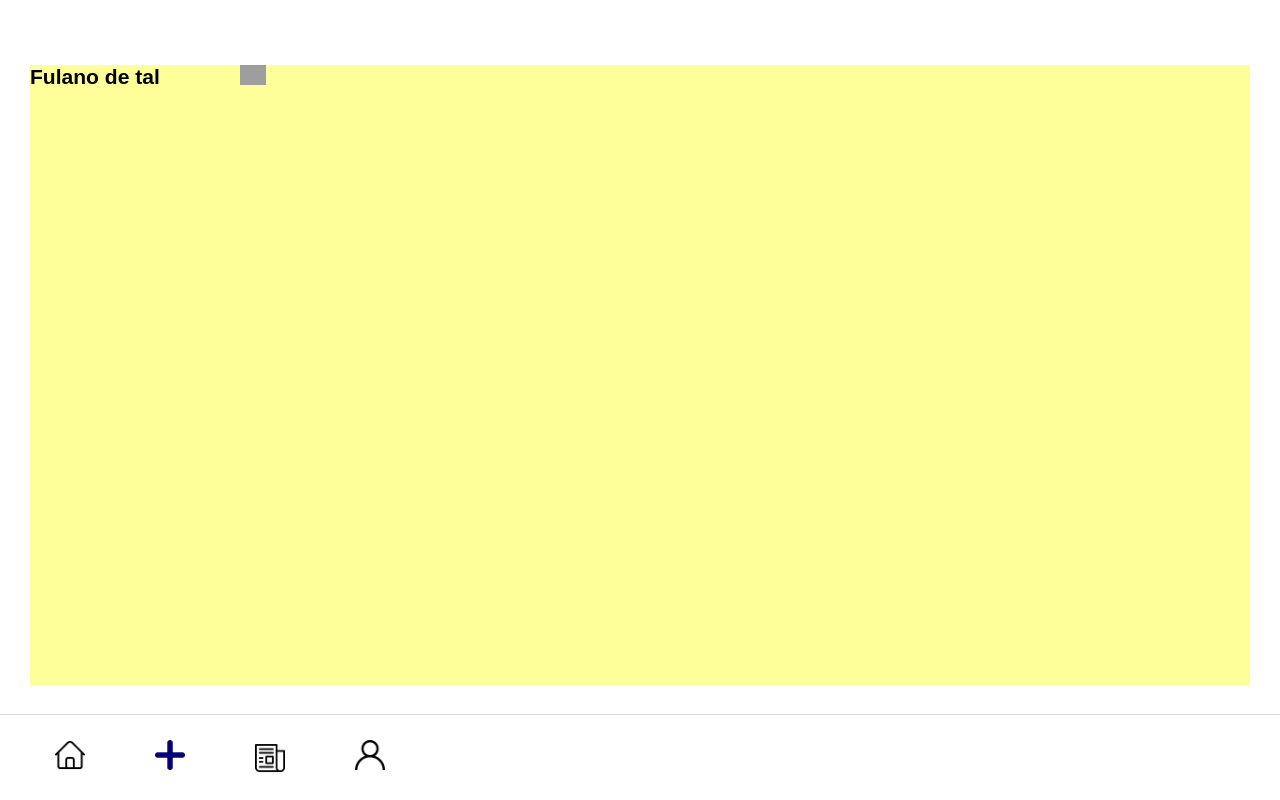
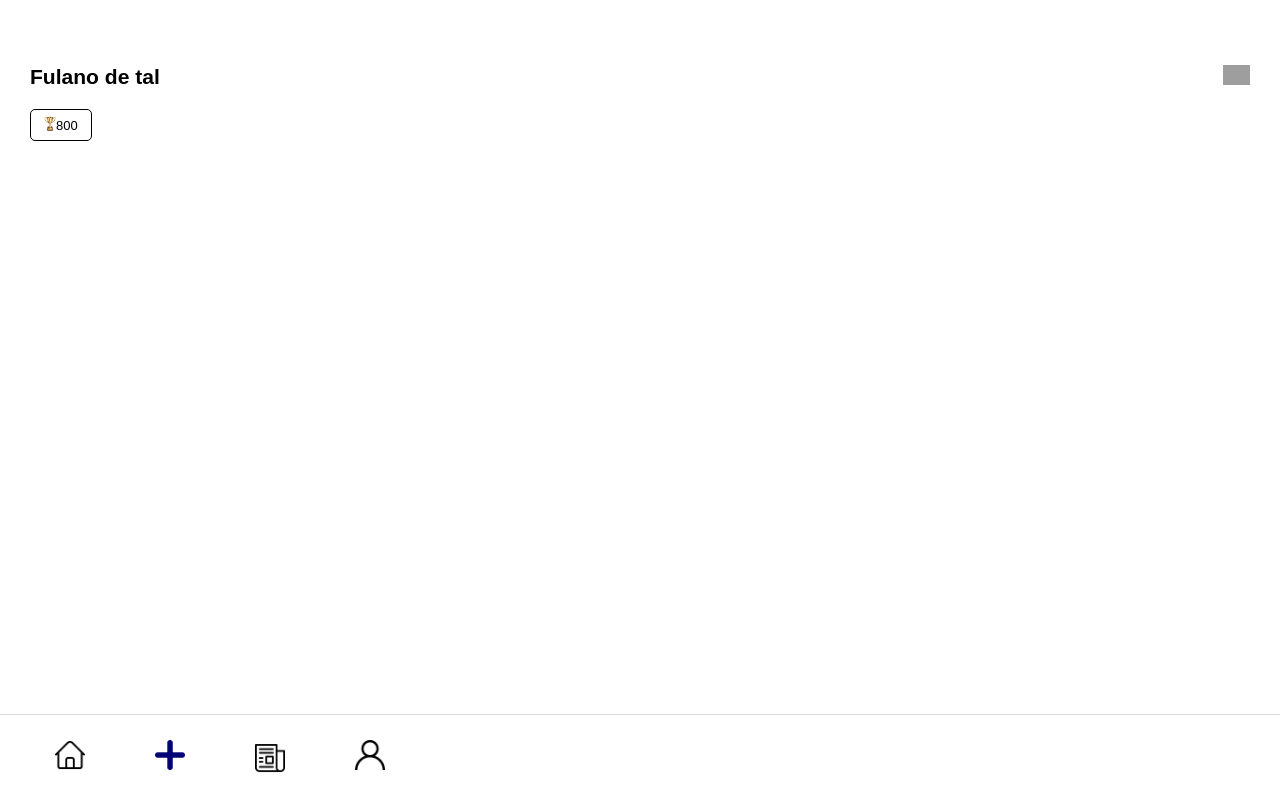
Before and after one commit to fga-eps-mds/2020.1-VC_Usuario-FrontEnd, a Vue app: page /login in a window 1280 px wide. Built offline with nearby package versions, Linux system fonts and the light colour scheme; grey boxes are pictures that could not be loaded.

Commit message:
#144 adicionando pontos ao usuários
Co-authored-by: Denys <dennysrogeres@gmail.com>

```diff
--- a/src/views/TelaDePerfil.vue
+++ b/src/views/TelaDePerfil.vue
@@ -13,6 +13,13 @@
                         <img src="../assets/edit.png" class="PerfilContainer__infoPerfil__edit">
                     </span>
 
+				</div>
+
+				<div class="PerfilContainer__pontosPerfil">
+					<span>
+                        <img src="../assets/trophy.png" class="PerfilContainer__pontosPerfil__trofeu">
+                    </span>
+					<p>800</p>
 				</div>
 			</section>
 		</section>
@@ -49,22 +56,39 @@ export default {
         width: 100%;
         margin-top: 65px;
         min-height: 620px;
-        background-color: #ffff99;
+        display: block;
 
 		&__infoPerfil{
 			display: flex;
+			width: 100%;
+			align-content: space-between;
 
 			&__nome{
 				font-size: 18px;
 				max-height: 30px;
+				color: $colorPreta;
 				width: 100%;
-				color: $colorPreta;
 				overflow: hidden;
 			}
 
 			&__edit{
 				height: 20px;
-				padding-left: 80px;
+			}
+		}
+
+		&__pontosPerfil{
+			margin-top: 20px;
+			font-size: 13px;
+			height: 30px;
+			border:1px solid $colorPreta;
+			width: 60px;
+			border-radius: 5px;
+			display: flex;
+			align-items: center;
+			justify-content: center;
+
+			&__trofeu{
+				height: 15px;
 			}
 		}
     }
```
Also changed, not shown: src/assets/trophy.png (added).
